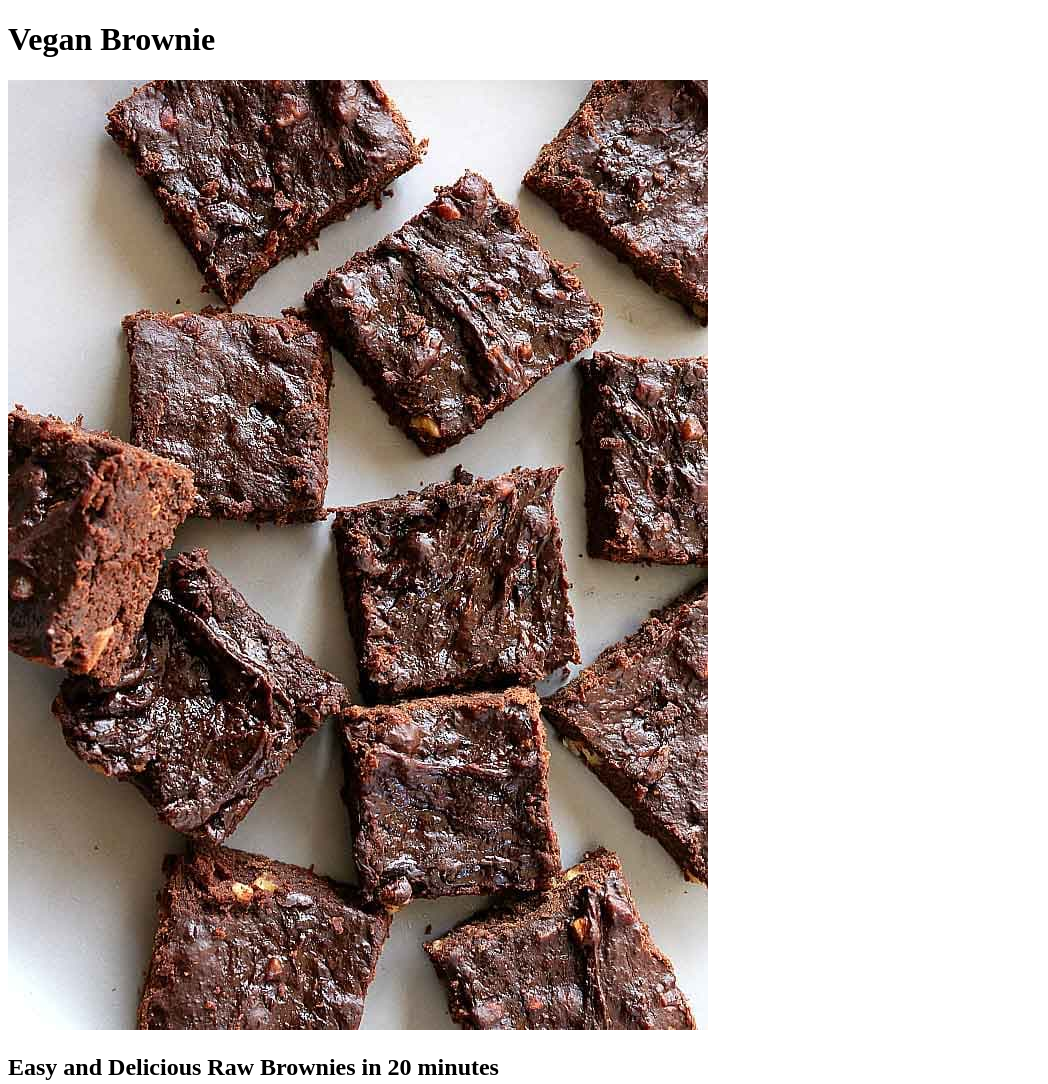
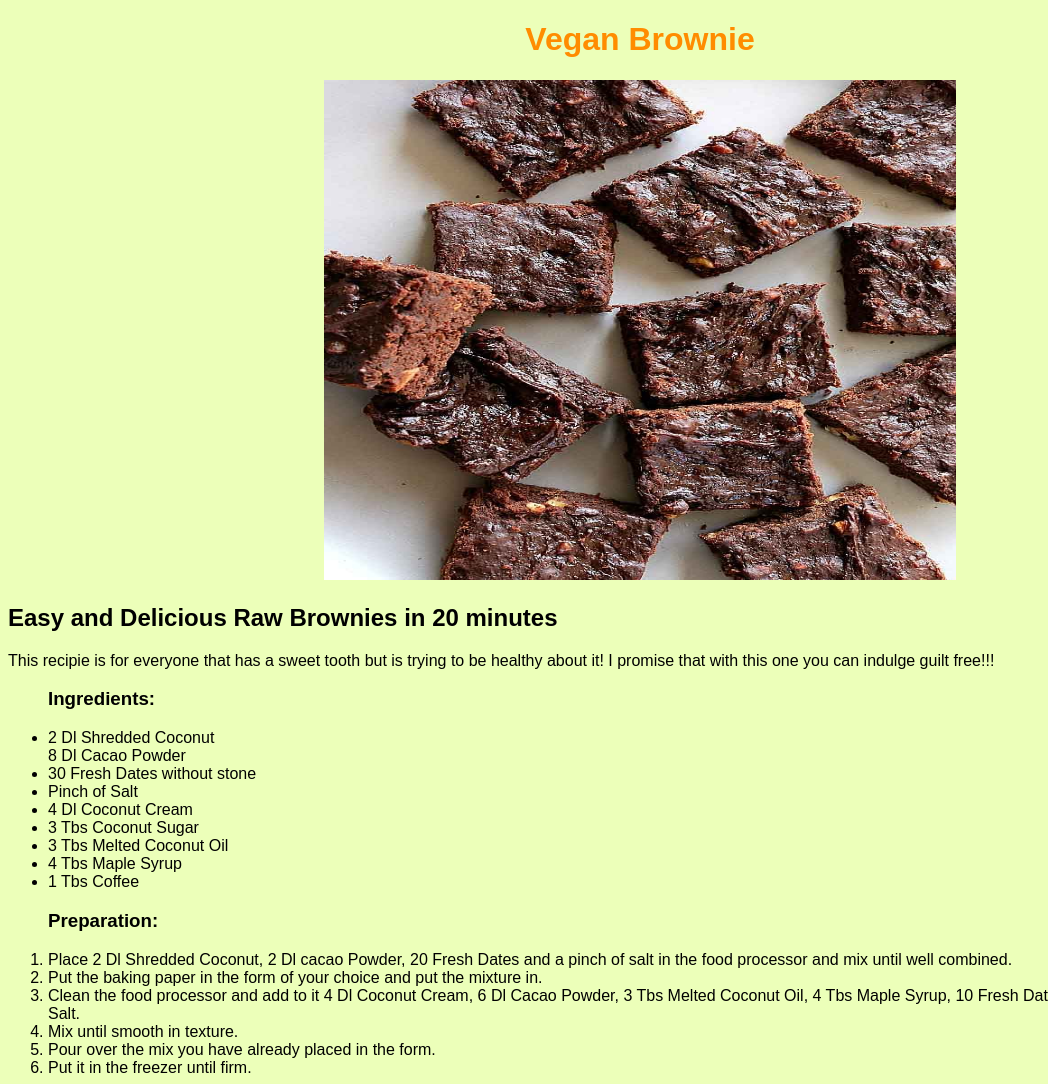
Before and after one commit to AnaSM123/odin-recipes, a plain HTML site: page recipes/brownie.html in a window 1280 px wide. Shown: the top 1084 px of the page, without its empty margins (0-1048 px from the left). Drawn offline with Linux system fonts and the light colour scheme.

Commit message:
Add brownie.html

```diff
--- a/recipes/brownie.html
+++ b/recipes/brownie.html
@@ -3,16 +3,19 @@
 <head>
     <meta charset="UTF-8">
     <title>Odin Recipes</title>
+    <link rel="stylesheet" href="style.css">
 </head>
 <body>
-    <h1>Vegan Brownie</h1>
-    <img src="odin-images/brownie.jpg" alt="brownies">
+    <h1 id="title">Vegan Brownie</h1>
+    <div>
+        <img src="odin-images/brownie.jpg" alt="brownies">
+    </div>
     <h2>Easy and Delicious Raw Brownies in 20 minutes</h2>
     <p>This recipie is for everyone that has a sweet tooth but is trying to be healthy about it! I promise that with this one you can indulge guilt free!!!</p>
     <ul>
         <h3>Ingredients:</h3>
             <li>2 Dl Shredded Coconut</li>
-            <li>8 Dl Cacao Powder</li>
+            <li">8 Dl Cacao Powder</li>
             <li>30 Fresh Dates without stone</li>
             <li>Pinch of Salt</li>
             <li>4 Dl Coconut Cream</li>
--- /dev/null
+++ b/recipes/style.css
@@ -0,0 +1,17 @@
+h1 {
+    color: darkorange;
+}
+* {
+    background-color: rgb(236, 255, 185);
+    font-family: Arial, Helvetica, sans-serif;
+}
+img {
+    height: 500px;
+    width: 50%;
+}
+div {
+    text-align: center;
+}
+#title {
+    text-align: center;
+}
```
Also changed, not shown: recipes/chocolate-milk.html (+5 -2 lines), recipes/coconut-bars.html (+5 -2 lines).
